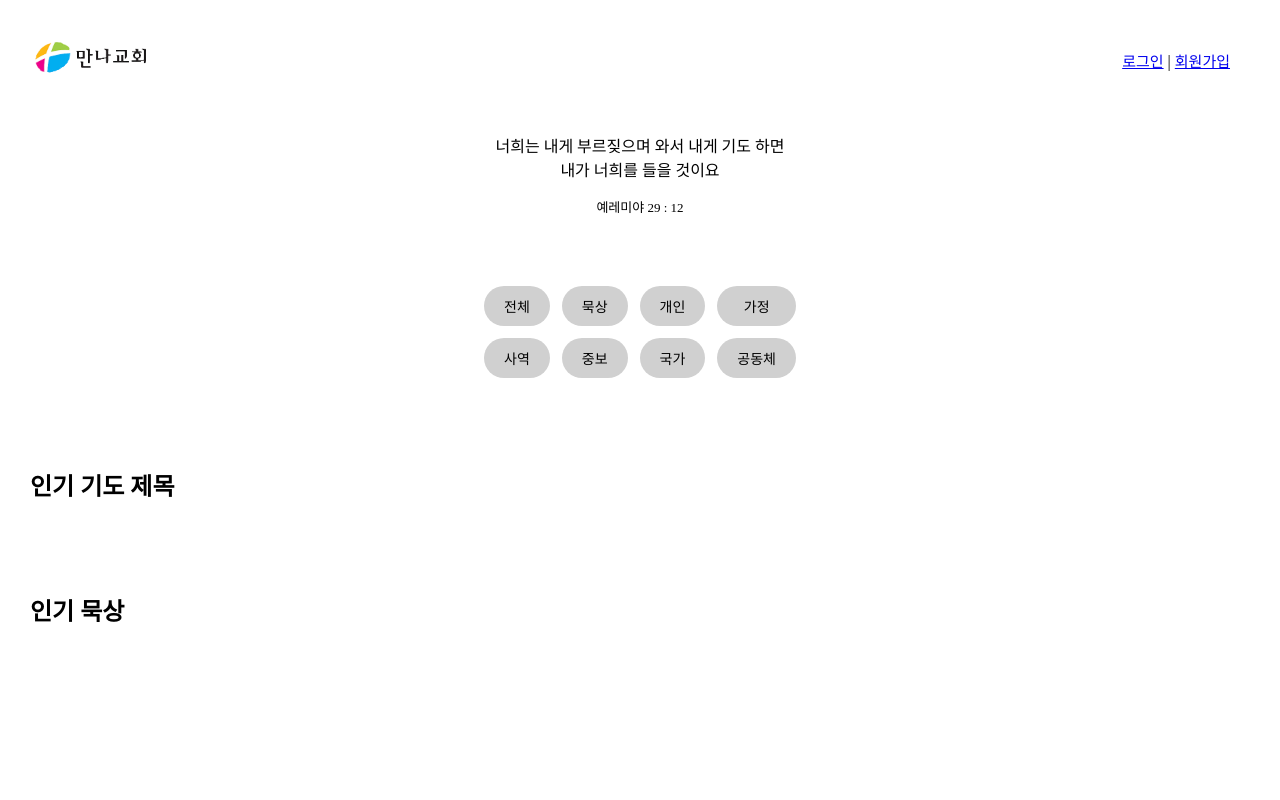
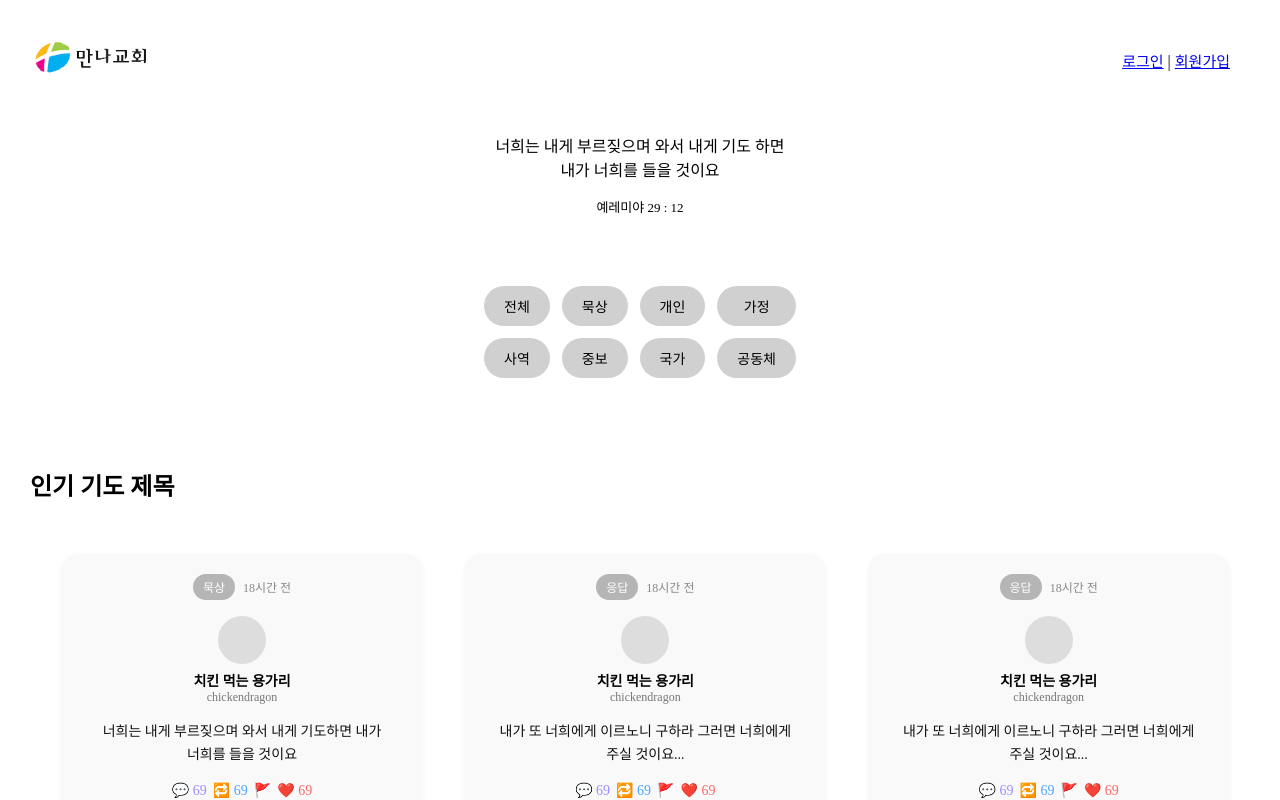
Before and after one commit to elroi773/manna_pray_project, a React (Create React App) app: page / in a window 1280 px wide. Shown: the top 800 px of the page. Built offline with nearby package versions, Linux system fonts and the light colour scheme; a web font is replaced by a local one.

Commit message:
수정중이드아~

```diff
--- a/src/componets/PostList.jsx
+++ b/src/componets/PostList.jsx
@@ -1,29 +1,150 @@
+// PostList.jsx
 import React from "react";
-import "./PostCard.css";
+import PostCard from "./PostCard";
+import "./PostList.css";
 
-export default function PostCard({ post }) {
-  if (!post) return null;     // post가 아예 없으면 안전 종료
+const dummyPosts = [
+  {
+    category: "묵상",
+    nickname: "치킨 먹는 용가리",
+    username: "chickendragon",
+    time: "18시간 전",
+    content: "너희는 내게 부르짖으며 와서 내게 기도하면 내가 너희를 들을 것이요",
+    comments: 69,
+    shares: 69,
+    bookmarks: 69,
+    likes: 69,
+  },
+  {
+    category: "응답",
+    nickname: "치킨 먹는 용가리",
+    username: "chickendragon",
+    time: "18시간 전",
+    content: "내가 또 너희에게 이르노니 구하라 그러면 너희에게 주실 것이요...",
+    comments: 69,
+    shares: 69,
+    bookmarks: 69,
+    likes: 69,
+  },
+  {
+    category: "응답",
+    nickname: "치킨 먹는 용가리",
+    username: "chickendragon",
+    time: "18시간 전",
+    content: "내가 또 너희에게 이르노니 구하라 그러면 너희에게 주실 것이요...",
+    comments: 69,
+    shares: 69,
+    bookmarks: 69,
+    likes: 69,
+  },
+  {
+    category: "응답",
+    nickname: "치킨 먹는 용가리",
+    username: "chickendragon",
+    time: "18시간 전",
+    content: "내가 또 너희에게 이르노니 구하라 그러면 너희에게 주실 것이요...",
+    comments: 69,
+    shares: 69,
+    bookmarks: 69,
+    likes: 69,
+  },
+  {
+    category: "응답",
+    nickname: "치킨 먹는 용가리",
+    username: "chickendragon",
+    time: "18시간 전",
+    content: "내가 또 너희에게 이르노니 구하라 그러면 너희에게 주실 것이요...",
+    comments: 69,
+    shares: 69,
+    bookmarks: 69,
+    likes: 69,
+  },
+  {
+    category: "응답",
+    nickname: "치킨 먹는 용가리",
+    username: "chickendragon",
+    time: "18시간 전",
+    content: "내가 또 너희에게 이르노니 구하라 그러면 너희에게 주실 것이요...",
+    comments: 69,
+    shares: 69,
+    bookmarks: 69,
+    likes: 69,
+  },
+  {
+    category: "응답",
+    nickname: "치킨 먹는 용가리",
+    username: "chickendragon",
+    time: "18시간 전",
+    content: "내가 또 너희에게 이르노니 구하라 그러면 너희에게 주실 것이요...",
+    comments: 69,
+    shares: 69,
+    bookmarks: 69,
+    likes: 69,
+  },
+  {
+    category: "응답",
+    nickname: "치킨 먹는 용가리",
+    username: "chickendragon",
+    time: "18시간 전",
+    content: "내가 또 너희에게 이르노니 구하라 그러면 너희에게 주실 것이요...",
+    comments: 69,
+    shares: 69,
+    bookmarks: 69,
+    likes: 69,
+  },
+  {
+    category: "응답",
+    nickname: "치킨 먹는 용가리",
+    username: "chickendragon",
+    time: "18시간 전",
+    content: "내가 또 너희에게 이르노니 구하라 그러면 너희에게 주실 것이요...",
+    comments: 69,
+    shares: 69,
+    bookmarks: 69,
+    likes: 69,
+  },
+  {
+    category: "응답",
+    nickname: "치킨 먹는 용가리",
+    username: "chickendragon",
+    time: "18시간 전",
+    content: "내가 또 너희에게 이르노니 구하라 그러면 너희에게 주실 것이요...",
+    comments: 69,
+    shares: 69,
+    bookmarks: 69,
+    likes: 69,
+  },
+  {
+    category: "응답",
+    nickname: "치킨 먹는 용가리",
+    username: "chickendragon",
+    time: "18시간 전",
+    content: "내가 또 너희에게 이르노니 구하라 그러면 너희에게 주실 것이요...",
+    comments: 69,
+    shares: 69,
+    bookmarks: 69,
+    likes: 69,
+  },
+  {
+    category: "응답",
+    nickname: "치킨 먹는 용가리",
+    username: "chickendragon",
+    time: "18시간 전",
+    content: "내가 또 너희에게 이르노니 구하라 그러면 너희에게 주실 것이요...",
+    comments: 69,
+    shares: 69,
+    bookmarks: 69,
+    likes: 69,
+  },
+  // 필요하면 더 추가
+];
 
+export default function PostList() {
   return (
-    <div className="post-card">
-      <div className="category">{post.category}</div>
-
-      <div className="header">
-        <div className="user">
-          <p className="nickname">{post.nickname}</p>
-          <p className="username">@{post.username}</p>
-        </div>
-        <p className="time">{post.time}</p>
-      </div>
-
-      <p className="content">{post.content}</p>
-
-      <div className="icons">
-        <div className="icon">💬 {post.comments}</div>
-        <div className="icon">🔁 {post.shares}</div>
-        <div className="icon">🔖 {post.bookmarks}</div>
-        <div className="icon">❤️ {post.likes}</div>
-      </div>
+    <div className="post-list">
+      {dummyPosts.map((post, idx) => (
+        <PostCard key={idx} post={post} />
+      ))}
     </div>
   );
 }
```
